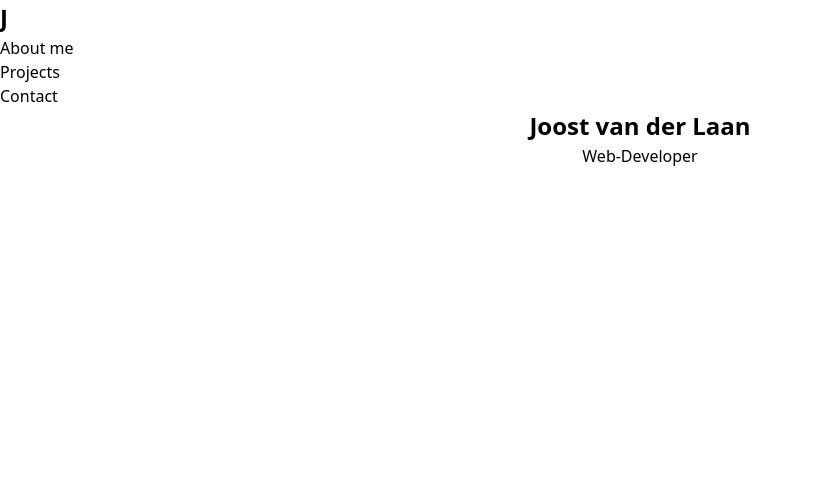
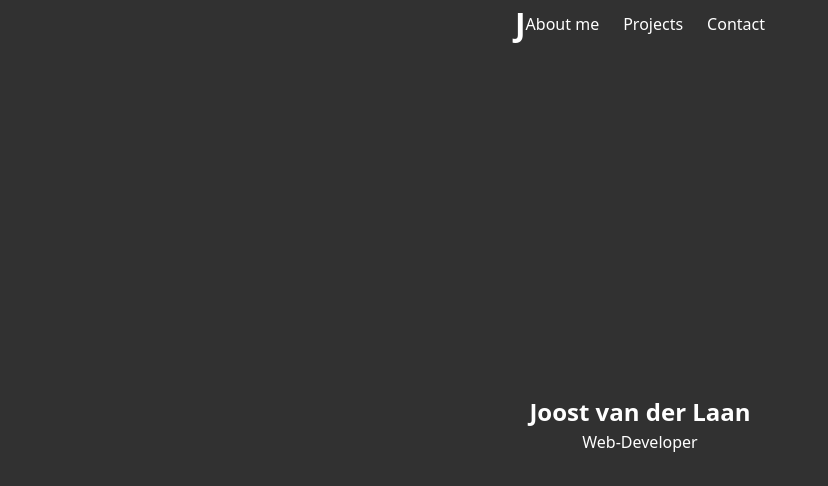
Before and after one commit to JoostVDL4/portfolio-2026, a plain HTML site: page index.html in a window 1280 px wide. Shown: the whole page, without its empty margins (0-828 px from the left). Drawn offline with Linux system fonts and the light colour scheme.

Commit message:
style changs and header

```diff
--- a/css/style.css
+++ b/css/style.css
@@ -1,5 +1,6 @@
-/* Modern CSS Reset */
-*, *::before, *::after {
+*,
+*::before,
+*::after {
     box-sizing: border-box;
 }
 
@@ -8,30 +9,49 @@
     padding: 0;
 }
 
-html, body {
+html,
+body {
     height: 100%;
+    color: white;
 }
 
 body {
+    display: flex;
+    flex-direction: column;
     line-height: 1.5;
     -webkit-font-smoothing: antialiased;
     font-family: system-ui, -apple-system, BlinkMacSystemFont, 'Segoe UI', Roboto, Oxygen, Ubuntu, Cantarell, 'Open Sans', 'Helvetica Neue', sans-serif;
+    background-color: rgb(49, 49, 49);
 }
 
-img, picture, video, canvas, svg {
+img,
+picture,
+video,
+canvas,
+svg {
     display: block;
     max-width: 100%;
 }
 
-input, button, textarea, select {
+input,
+button,
+textarea,
+select {
     font: inherit;
 }
 
-p, h1, h2, h3, h4, h5, h6 {
+p,
+h1,
+h2,
+h3,
+h4,
+h5,
+h6 {
     overflow-wrap: break-word;
 }
 
-ul, ol {
+ul,
+ol {
     list-style: none;
 }
 
@@ -40,9 +60,29 @@ a {
     color: inherit;
 }
 
+.intro-screen {
+    flex-grow: 1;
+    display: flex;
+    align-items: center;
+    justify-content: center;
+}
+
 .intro-screen-content {
     display: flex;
     align-items: center;
     justify-content: center;
     flex-direction: column;
 }
+
+.header {
+    display: flex;
+    align-items: center;
+    justify-content: center;
+}
+
+.header ul {
+    display: flex;
+    justify-content: space-between;
+    gap: 1.5rem;
+
+}
--- a/index.html
+++ b/index.html
@@ -4,20 +4,22 @@
 <head>
     <meta charset="UTF-8">
     <link rel="stylesheet" href="css/style.css">
-    <script src="js/main.js"></script>
+    <script src="js/main.js" defer></script>
     <meta name="viewport" content="width=device-width, initial-scale=1.0">
     <title>Portfolio</title>
 </head>
 
 <body>
-    <section class="header">
+    <header class="header">
         <h1>J</h1>
-        <ul>
-            <li>About me</li>
-            <li>Projects</li>
-            <li>Contact</li>
-        </ul>
-    </section>
+        <nav>
+            <ul>
+                <li><a href="#about-me">About me</a></li>
+                <li><a href="#projects">Projects</a></li>
+                <li><a href="#contact">Contact</a></li>
+            </ul>
+        </nav>
+    </header>
 
     <section class="intro-screen">
         <div class="intro-screen-content">
```
Lines whose indentation alone changed are shown as unchanged.
